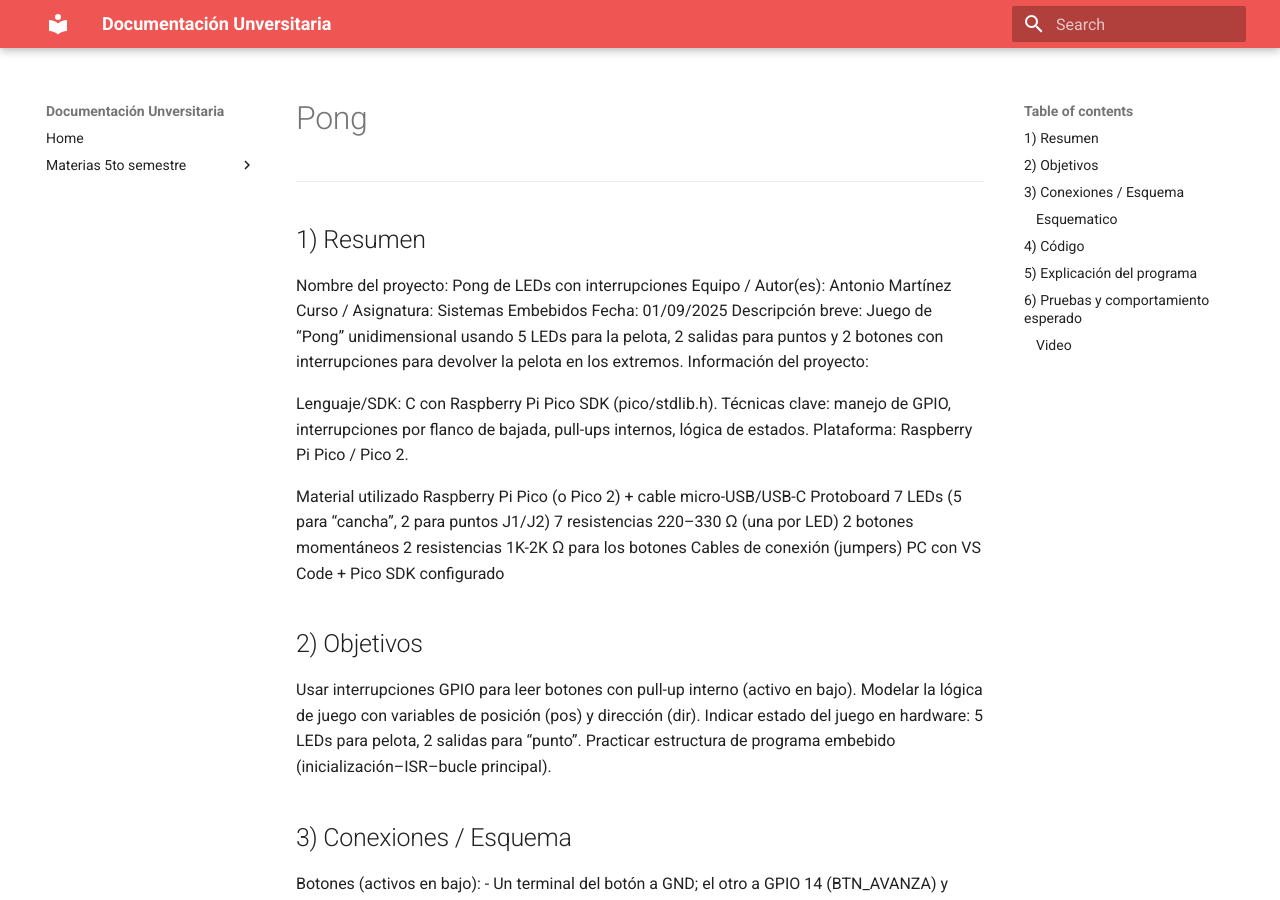
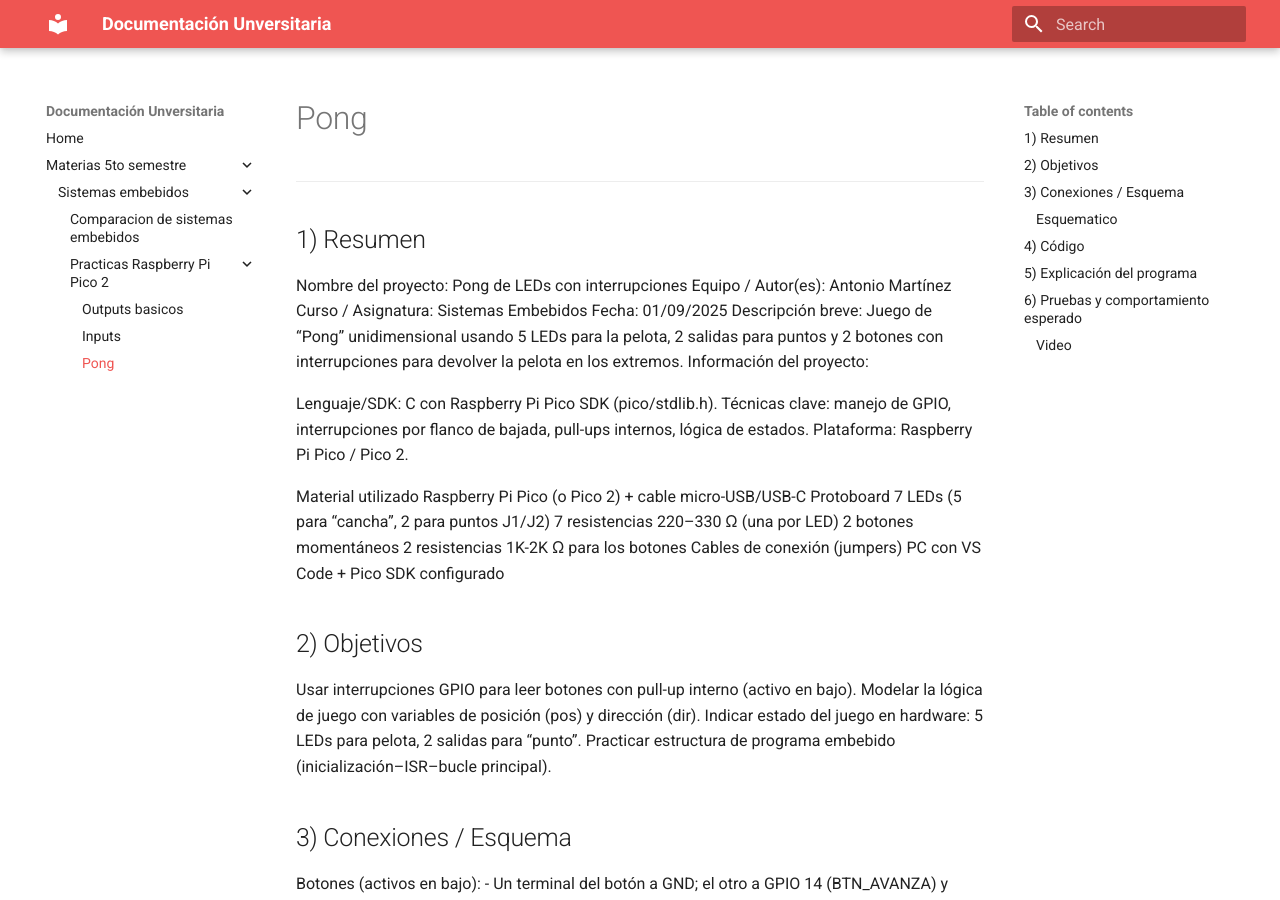
Before and after one commit to ZAFK28/PortafolioZarate, an MkDocs documentation site: the page built from docs/Pong.md, in a window 1280 px wide and 900 px high. Built offline with MkDocs 1.6.1 and Material for MkDocs 9.7.7, drawn with Linux system fonts in a browser that asks for light colours.

Commit message:
Actualizacion

```diff
--- a/mkdocs.yml
+++ b/mkdocs.yml
@@ -46,3 +46,4 @@ nav:
         - Practicas Raspberry Pi Pico 2:
           - Outputs basicos: Practica1_Outputs_basicos.md
           - Inputs: Inputs.md
+          - Pong: Pong.md
```
